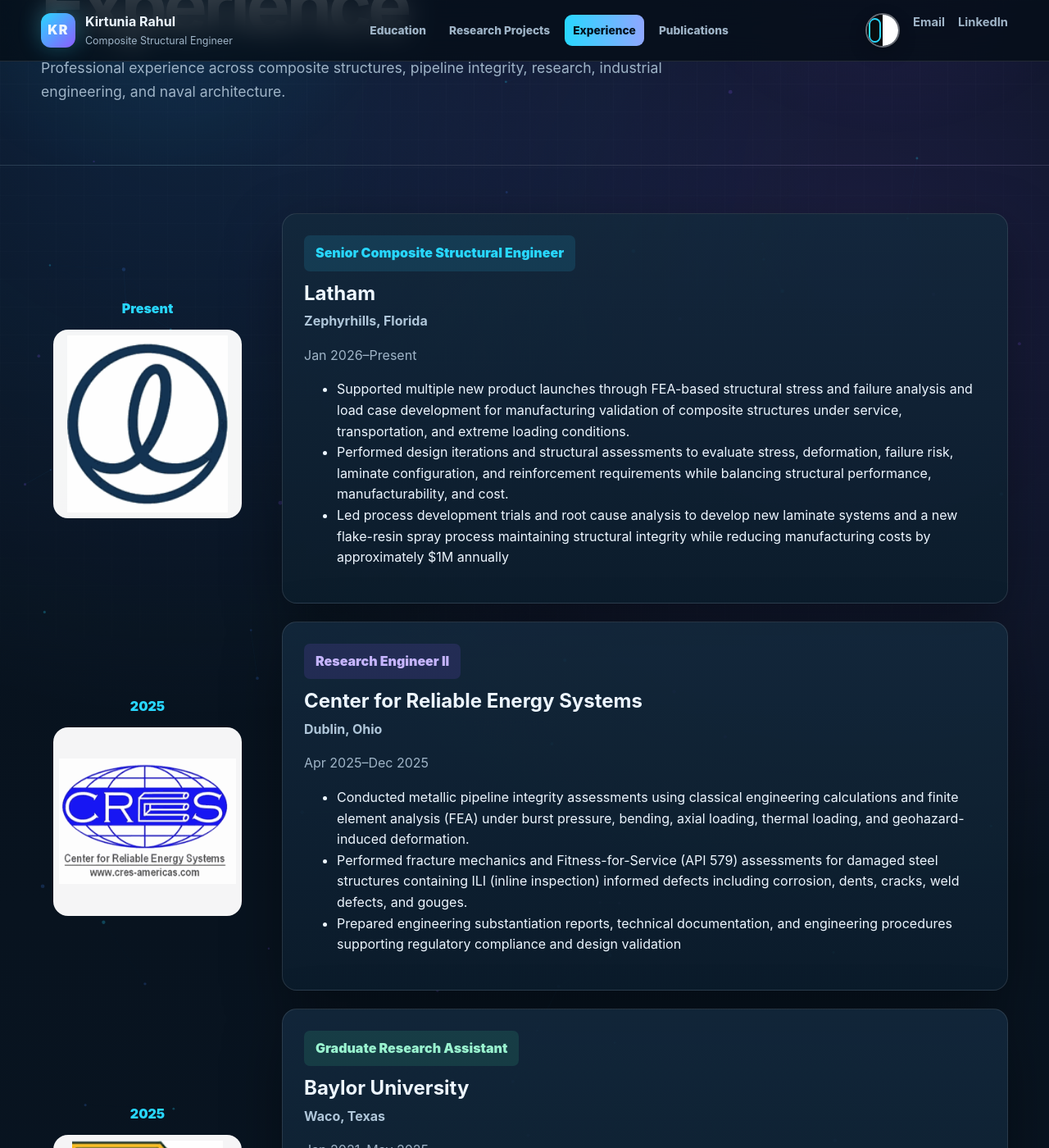
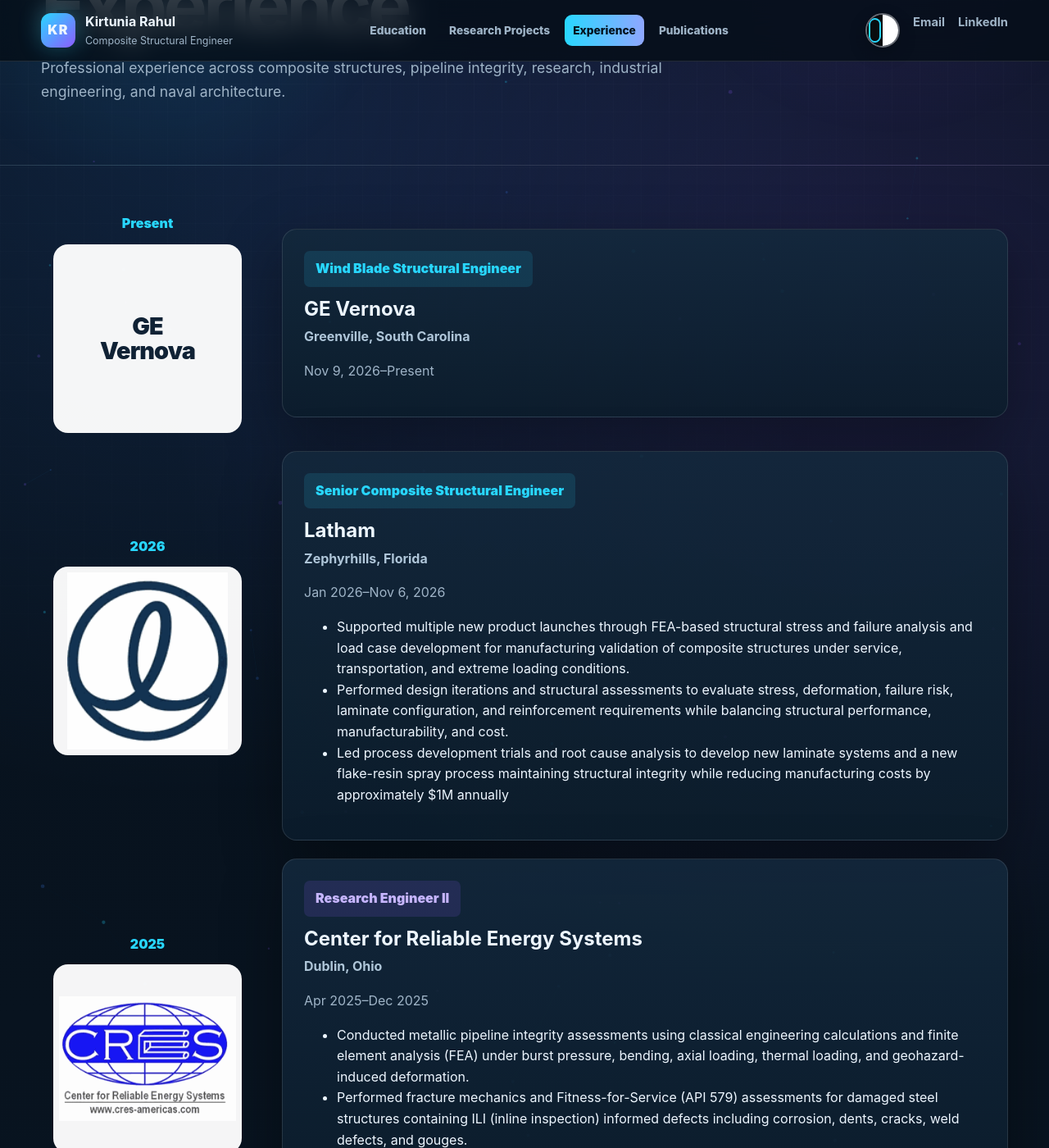
Before and after one commit to kirtuniarahul/kirtuniarahul.github.io, a Jekyll site: the page built from experience.md, in a window 1280 px wide and 1400 px high, scrolled down 222 px. Shown: the whole window at 82% size. Built offline with Jekyll 4.4.1, drawn with Linux system fonts in a browser that asks for light colours.

Commit message:
Add GE Vernova role and close Latham experience

```diff
--- a/experience.md
+++ b/experience.md
@@ -51,6 +51,25 @@
   border:1px solid rgba(255,255,255,.12);
 }
 
+.experience-logo-text{
+  width:230px;
+  height:230px;
+  display:grid;
+  place-items:center;
+  margin:0 auto;
+  padding:24px;
+  box-sizing:border-box;
+  border-radius:18px;
+  background:rgba(255,255,255,.96);
+  border:1px solid rgba(255,255,255,.12);
+  color:#102235;
+  font-size:1.8rem;
+  line-height:1.05;
+  font-weight:900;
+  letter-spacing:-.03em;
+  text-align:center;
+}
+
 @media(max-width:700px){
   .timeline-card{
     grid-template-columns:1fr;
@@ -83,13 +103,26 @@
       <article class="timeline-card">
         <div class="timeline-year">
           Present
+          <div class="experience-logo-text" aria-label="GE Vernova">GE<br>Vernova</div>
+        </div>
+        <div class="timeline-content">
+          <span class="degree-badge">Wind Blade Structural Engineer</span>
+          <h3>GE Vernova</h3>
+          <h4>Greenville, South Carolina</h4>
+          <p class="education-meta">Nov 9, 2026–Present</p>
+        </div>
+      </article>
+
+      <article class="timeline-card">
+        <div class="timeline-year">
+          2026
           <img class="experience-logo" src="{{ '/assets/images/experience/latham.png' | relative_url }}" alt="Latham logo">
         </div>
         <div class="timeline-content">
           <span class="degree-badge">Senior Composite Structural Engineer</span>
           <h3>Latham</h3>
           <h4>Zephyrhills, Florida</h4>
-          <p class="education-meta">Jan 2026–Present</p>
+          <p class="education-meta">Jan 2026–Nov 6, 2026</p>
           <ul>
             <li>Supported multiple new product launches through FEA-based structural stress and failure analysis and load case development for manufacturing validation of composite structures under service, transportation, and extreme loading conditions.</li>
             <li>Performed design iterations and structural assessments to evaluate stress, deformation, failure risk, laminate configuration, and reinforcement requirements while balancing structural performance, manufacturability, and cost.</li>
```
Also changed, not shown: other parts of experience.md (+2 -1 lines).
